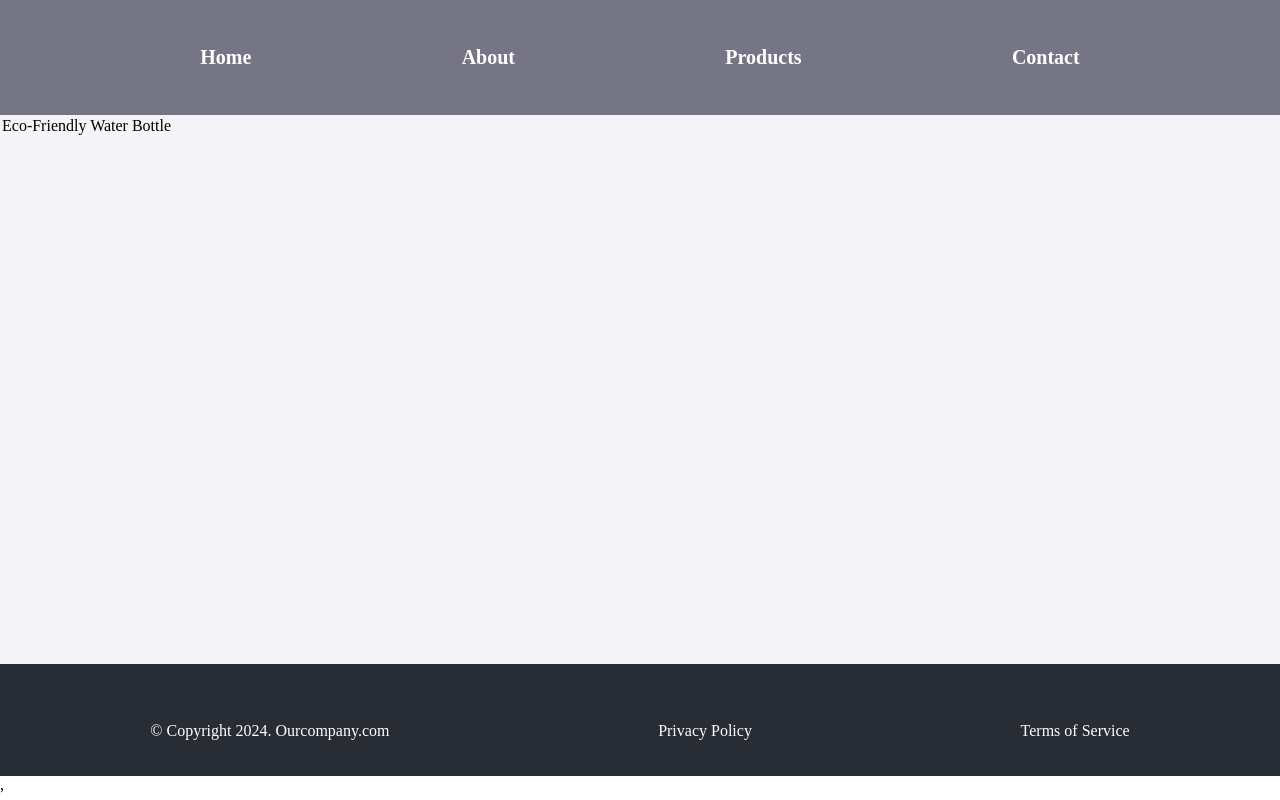
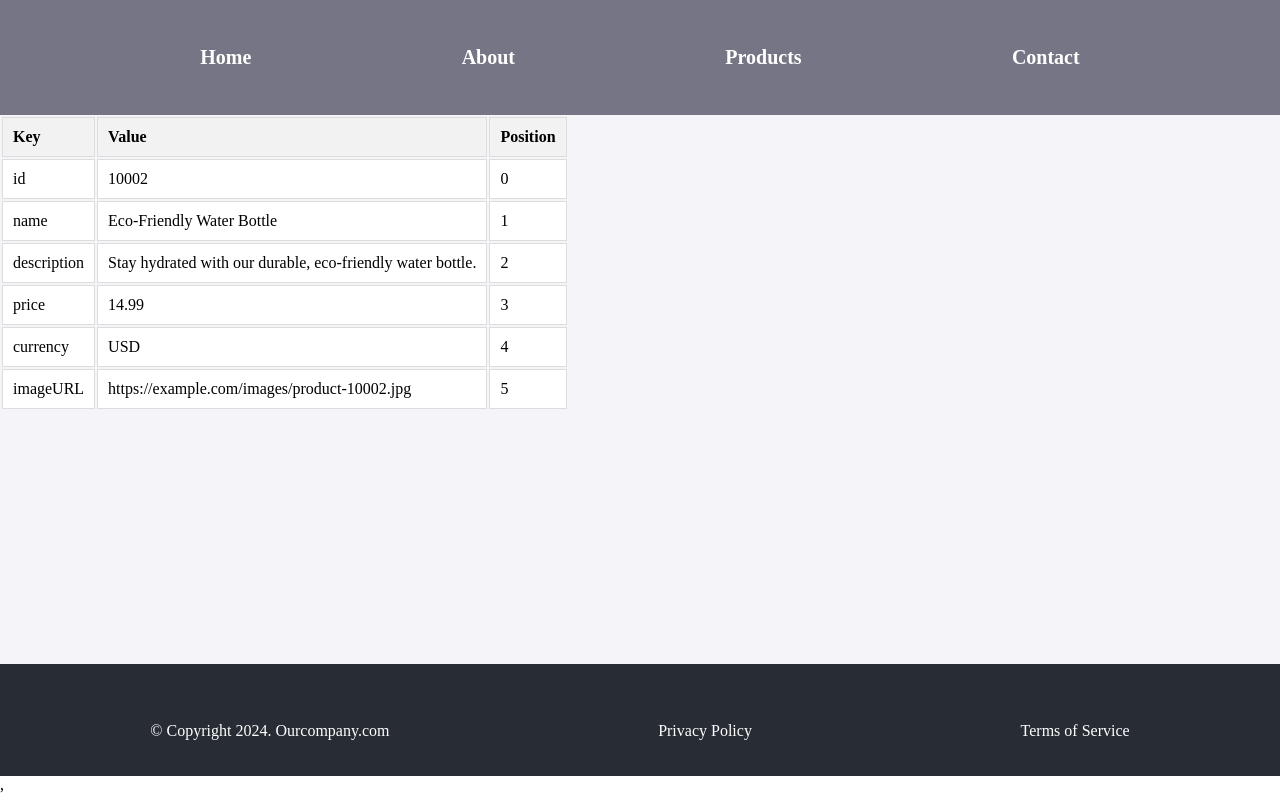
Before and after one commit to guranda26/online-shop, a React (Create React App) app: page /assignment-3 in a window 1280 px wide. Built offline with nearby package versions, Linux system fonts and the light colour scheme.

Commit message:
return object key-value pairs as table data

```diff
--- a/src/components/NewObject.jsx
+++ b/src/components/NewObject.jsx
@@ -1,21 +1,46 @@
-const obj = {
-  id: "10002",
+import "../styles/ObjectTable.css";
+import { obj } from "../utils/object";
+// const obj = {
+//   id: "10002",
 
-  name: "Eco-Friendly Water Bottle",
+//   name: "Eco-Friendly Water Bottle",
 
-  description: "Stay hydrated with our durable, eco-friendly water bottle.",
+//   description: "Stay hydrated with our durable, eco-friendly water bottle.",
 
-  price: 14.99,
+//   price: 14.99,
 
-  currency: "USD",
+//   currency: "USD",
 
-  imageURL: "https://example.com/images/product-10002.jpg",
-};
+//   imageURL: "https://example.com/images/product-10002.jpg",
+// };
+
+const parsedObj = obj();
+
+const headings = ["Key", "Value", "Position"];
 
 const NewObject = () => {
   return (
     <table>
-      <thead>{obj.name}</thead>
+      <thead>
+        <tr className="header-row">
+          {headings.map((i) => (
+            <th className="header-cell">{i}</th>
+          ))}
+        </tr>
+      </thead>
+      <tbody>
+        {parsedObj.reduce((acc, cur, index) => {
+          acc.push(
+            <tr key={index} className="body-row">
+              <td className="body-cell">{cur[0]}</td>
+              <td className="body-cell">{cur[1]}</td>
+              <td className="body-cell">{index}</td>
+            </tr>
+          );
+          return acc;
+        }, [])}
+        <tr className="body-row"></tr>
+      </tbody>
     </table>
   );
 };
--- /dev/null
+++ b/src/styles/ObjectTable.css
@@ -0,0 +1,25 @@
+/* styles.css */
+
+.table {
+  width: 100%;
+  border-collapse: collapse;
+}
+
+.header-row {
+  background-color: #f2f2f2;
+}
+
+.header-cell {
+  border: 1px solid #ddd;
+  padding: 10px;
+  text-align: left;
+}
+
+.body-row {
+  background-color: #ffffff;
+}
+
+.body-cell {
+  border: 1px solid #ddd;
+  padding: 10px;
+}
--- a/src/utils/object.js
+++ b/src/utils/object.js
@@ -12,5 +12,7 @@ export function obj() {
 
     imageURL: "https://example.com/images/product-10002.jpg",
   };
-  return obj;
+  const entries = Object.entries(obj);
+
+  return entries;
 }
```
